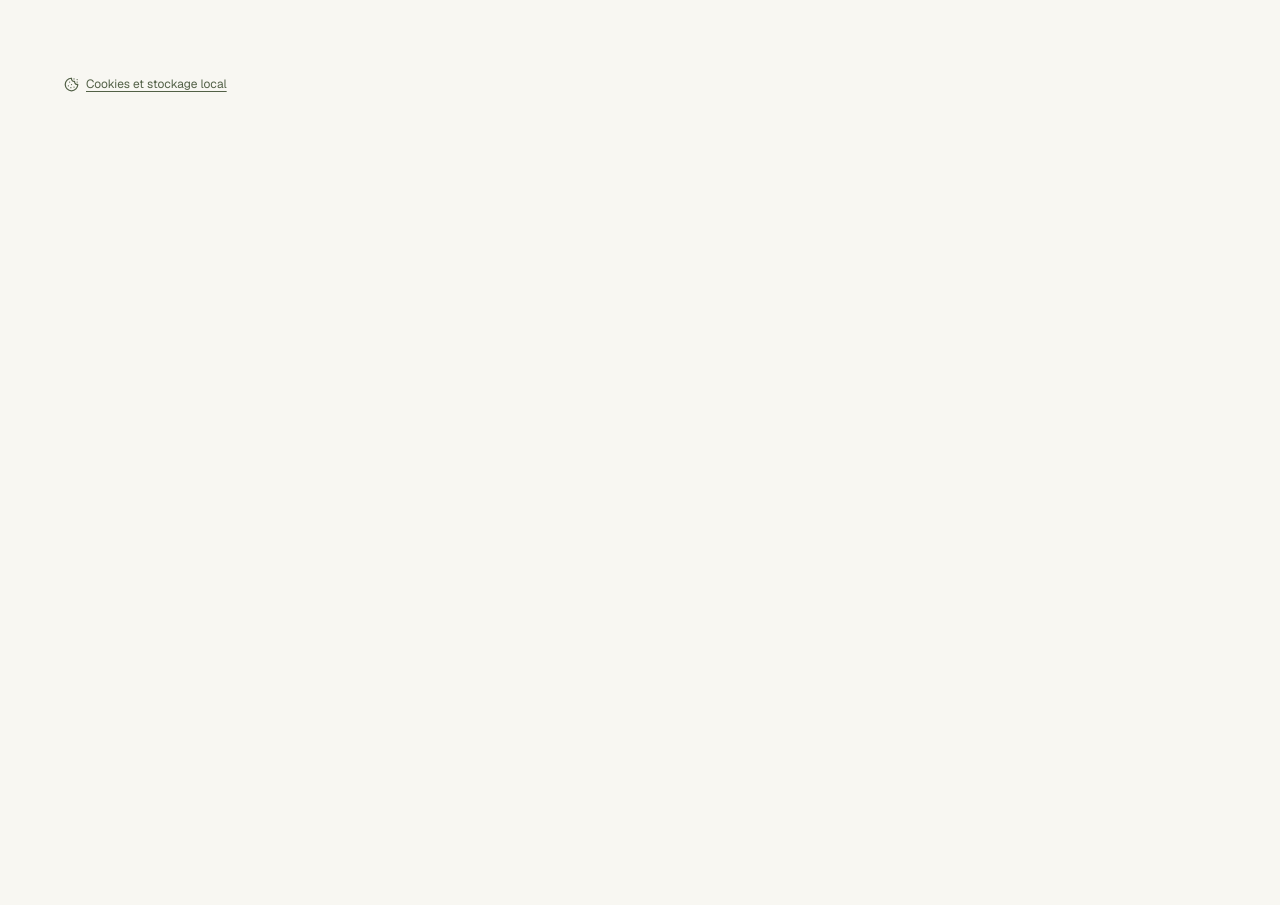
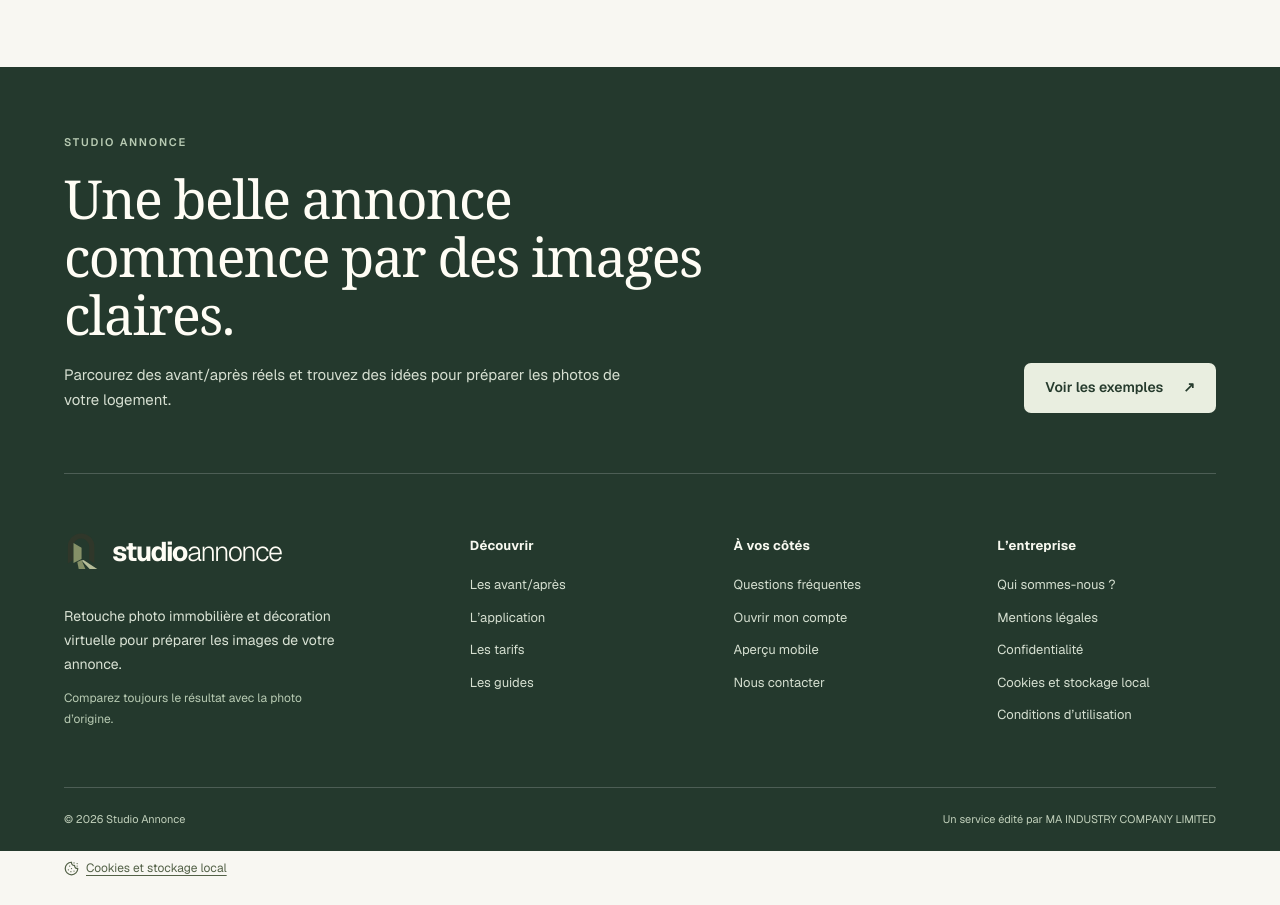
Before and after one commit to xSARRASx/studio-annonce, a Next.js app in the folder web/: page /cookies in a window 1280 px wide. Shown: the part 1360-2265 px from the top of the page. Before the commit the page ends 1481 px from the top, so only its background shows below. Built offline with nearby package versions, Linux system fonts and the light colour scheme.

Commit message:
Unifier le pied de page public Studio Annonce

```diff
--- a/web/app/conditions-utilisation/page.tsx
+++ b/web/app/conditions-utilisation/page.tsx
@@ -2,6 +2,7 @@ import type { Metadata } from "next";
 import Link from "next/link";
 import { ArrowLeft, FileText } from "lucide-react";
 import { Logo } from "@/components/logo";
+import { SiteFooter } from "@/components/site-footer";
 
 export const metadata: Metadata = {
   title: "Conditions d’utilisation · Studio Annonce",
@@ -10,7 +11,7 @@ export const metadata: Metadata = {
 };
 
 export default function ConditionsUtilisationPage() {
-  return <main className="privacy-page">
+  return <><main className="privacy-page">
     <header><Logo taille="size-10"/><Link href="/"><ArrowLeft size={16}/> Retour au site</Link></header>
     <article>
       <p className="privacy-eyebrow"><FileText size={15}/> LE SERVICE</p>
@@ -29,5 +30,5 @@ export default function ConditionsUtilisationPage() {
       <section><h2>Données et assistance</h2><p>La <Link href="/confidentialite/">politique de confidentialité</Link> explique le traitement des données du compte ; la <Link href="/cookies/">page Cookies et stockage local</Link> décrit les données gardées dans le navigateur. Pour une question sur le service ou votre compte, écrivez à <a href="mailto:contact@studioannonce.fr">contact@studioannonce.fr</a>.</p></section>
       <p className="privacy-note">Dernière mise à jour : 3 octobre 2026.</p>
     </article>
-  </main>;
+  </main><SiteFooter /></>;
 }
--- a/web/app/confidentialite/page.tsx
+++ b/web/app/confidentialite/page.tsx
@@ -2,6 +2,7 @@ import type { Metadata } from "next";
 import Link from "next/link";
 import { ArrowLeft, Cookie, Mail, ShieldCheck } from "lucide-react";
 import { Logo } from "@/components/logo";
+import { SiteFooter } from "@/components/site-footer";
 
 export const metadata: Metadata = {
   alternates: { canonical: "/confidentialite/" },
@@ -10,7 +11,7 @@ export const metadata: Metadata = {
 };
 
 export default function Confidentialite() {
-  return <main className="privacy-page">
+  return <><main className="privacy-page">
     <header><Logo taille="size-10"/><Link href="/"><ArrowLeft size={16}/> Retour au site</Link></header>
     <article>
       <p className="privacy-eyebrow"><ShieldCheck size={15}/> VIE PRIVÉE</p>
@@ -27,5 +28,5 @@ export default function Confidentialite() {
       <section><h2>Vos droits</h2><p><Mail size={16}/> Pour exercer vos droits ou poser une question, écrivez à <a href="mailto:contact@studioannonce.fr">contact@studioannonce.fr</a>. Vous pouvez aussi saisir la <a href="https://www.cnil.fr/fr/plaintes" target="_blank" rel="noopener noreferrer">CNIL</a> si vous estimez que vos droits ne sont pas respectés.</p></section>
       <p className="privacy-note"><Cookie size={16}/> Dernière mise à jour : 3 octobre 2026.</p>
     </article>
-  </main>;
+  </main><SiteFooter /></>;
 }
--- a/web/app/cookies/page.tsx
+++ b/web/app/cookies/page.tsx
@@ -2,6 +2,7 @@ import type { Metadata } from "next";
 import Link from "next/link";
 import { ArrowLeft, Cookie, ShieldCheck } from "lucide-react";
 import { Logo } from "@/components/logo";
+import { SiteFooter } from "@/components/site-footer";
 
 export const metadata: Metadata = {
   title: "Cookies et stockage local · Studio Annonce",
@@ -10,7 +11,7 @@ export const metadata: Metadata = {
 };
 
 export default function CookiesPage() {
-  return <main className="privacy-page">
+  return <><main className="privacy-page">
     <header><Logo taille="size-10"/><Link href="/"><ArrowLeft size={16}/> Retour au site</Link></header>
     <article>
       <p className="privacy-eyebrow"><Cookie size={15}/> NAVIGATEUR</p>
@@ -24,5 +25,5 @@ export default function CookiesPage() {
       <section><h2>Si les outils changent</h2><p>Un outil de mesure ou de publicité nécessitant votre accord ne sera pas activé sans une information adaptée et, lorsque la loi l’exige, votre consentement préalable.</p></section>
       <p className="privacy-note"><ShieldCheck size={16}/> Dernière mise à jour : 3 octobre 2026.</p>
     </article>
-  </main>;
+  </main><SiteFooter /></>;
 }
--- a/web/app/demo/landing.tsx
+++ b/web/app/demo/landing.tsx
@@ -22,6 +22,6 @@ return <>
         <LxVideo/>
         <section className="pg-blog-teaser"><div><span className="section-kicker">LE BLOG DU STUDIO</span><h2>De belles photos,<br/><em>ça se prépare aussi.</em></h2><p>Retouche de lumière, décoration virtuelle, choix des images : des repères concrets pour présenter votre logement. Commencez par <Link href="/blog/photos-immobilieres-smartphone/">photographier une pièce au smartphone</Link> ou <Link href="/blog/home-staging-virtuel-photo-annonce/">comprendre le home staging virtuel</Link>.</p></div><Link className="button outlined" href="/blog/">Lire nos conseils <ArrowRight size={17}/></Link></section>
         <section className="pricing-preview" aria-labelledby="pricing-title"><div className="pricing-preview-copy"><span className="section-kicker">LES TARIFS, TOUT SIMPLEMENT</span><h2 id="pricing-title">Une belle photo.<br/><em>À votre rythme.</em></h2><p>Des packs sans abonnement. Plus vous créez, moins chaque photo coûte.</p><Link className="button dark" href="/tarifs/">Découvrir les tarifs <ArrowUpRight size={18}/></Link></div><div className="price-preview-card"><span className="price-preview-icon"><Images size={26}/></span><p>À partir de</p><div className="preview-amount">9,99 <span>€ / 10 crédits</span></div><div className="price-preview-rule"/><p className="price-preview-benefit"><Check size={17}/> 1 photo HD = 1 crédit</p><p className="price-preview-benefit"><Check size={17}/> Jusqu’à 0,60 € la photo</p><p className="price-preview-benefit"><Check size={17}/> Sans abonnement</p><span className="preview-fineprint">Achats ouverts après validation de la retouche</span></div></section>
-      </main><footer><Brand onClick={() => window.scrollTo({ top: 0, behavior: "smooth" })}/><nav aria-label="Liens utiles"><Link href="/application/">Application</Link><Link href="/aide/">Aide</Link><Link href="/blog/">Blog</Link><Link href="/tarifs/">Tarifs</Link><Link href="/mobile-preview/">Aperçu mobile</Link><Link href="/entreprise/">L’entreprise</Link><Link href="/mentions-legales/">Mentions légales</Link><Link href="/confidentialite/">Confidentialité</Link><Link href="/cookies/">Cookies</Link><Link href="/conditions-utilisation/">Conditions d’utilisation</Link></nav></footer>
+      </main>
     </>;
 }
--- a/web/app/entreprise/page.tsx
+++ b/web/app/entreprise/page.tsx
@@ -2,6 +2,7 @@ import type { Metadata } from "next";
 import Link from "next/link";
 import { ArrowLeft, Building2 } from "lucide-react";
 import { Logo } from "@/components/logo";
+import { SiteFooter } from "@/components/site-footer";
 
 export const metadata: Metadata = {
   title: "L’entreprise derrière Studio Annonce | Studio Annonce",
@@ -15,7 +16,7 @@ export const metadata: Metadata = {
 };
 
 export default function EntreprisePage() {
-  return <main className="privacy-page">
+  return <><main className="privacy-page">
     <header><Logo taille="size-10"/><Link href="/"><ArrowLeft size={16}/> Retour au site</Link></header>
     <article>
       <p className="privacy-eyebrow"><Building2 size={15}/> À PROPOS</p>
@@ -29,5 +30,5 @@ export default function EntreprisePage() {
       <section><h2>Nous contacter</h2><p>Pour une question sur le service, une photo ou votre compte, écrivez à <a href="mailto:contact@studioannonce.fr">contact@studioannonce.fr</a>. Pour vos données personnelles, consultez aussi la <Link href="/confidentialite/">politique de confidentialité</Link>.</p></section>
       <p className="privacy-note">Dernière mise à jour : 3 octobre 2026.</p>
     </article>
-  </main>;
+  </main><SiteFooter /></>;
 }
--- a/web/app/mentions-legales/page.tsx
+++ b/web/app/mentions-legales/page.tsx
@@ -2,6 +2,7 @@ import type { Metadata } from "next";
 import Link from "next/link";
 import { ArrowLeft, FileText } from "lucide-react";
 import { Logo } from "@/components/logo";
+import { SiteFooter } from "@/components/site-footer";
 
 export const metadata: Metadata = {
   title: "Mentions légales · Studio Annonce",
@@ -10,7 +11,7 @@ export const metadata: Metadata = {
 };
 
 export default function MentionsLegalesPage() {
-  return <main className="privacy-page">
+  return <><main className="privacy-page">
     <header><Logo taille="size-10"/><Link href="/"><ArrowLeft size={16}/> Retour au site</Link></header>
     <article>
       <p className="privacy-eyebrow"><FileText size={15}/> INFORMATIONS SUR LE SITE</p>
@@ -25,5 +26,5 @@ export default function MentionsLegalesPage() {
       <section><h2>Données personnelles</h2><p>La <Link href="/confidentialite/">politique de confidentialité</Link> décrit les données du compte et des créations. La <Link href="/cookies/">page Cookies et stockage local</Link> explique ce qui reste dans le navigateur.</p></section>
       <p className="privacy-note">Dernière mise à jour : 3 octobre 2026.</p>
     </article>
-  </main>;
+  </main><SiteFooter /></>;
 }
--- a/web/app/page.tsx
+++ b/web/app/page.tsx
@@ -2,6 +2,7 @@ import Landing from "./demo/landing";
 import type { Metadata } from "next";
 import "./demo/studio.css";
 import "./public-contrast.css";
+import { SiteFooter } from "@/components/site-footer";
 
 export const metadata: Metadata = {
   title: "Studio Annonce — retouche photo immobilière et décoration virtuelle",
@@ -18,5 +19,5 @@ export default function Accueil() {
       { "@type": "WebSite", "@id": "https://studioannonce.fr/#website", name: "Studio Annonce", alternateName: "StudioAnnonce", url: "https://studioannonce.fr/", inLanguage: "fr-FR", publisher: { "@id": "https://studioannonce.fr/#organization" } },
     ],
   };
-  return <div className="studio-demo seo-home"><script type="application/ld+json" dangerouslySetInnerHTML={{ __html: JSON.stringify(structured).replace(/</g, "\\u003c") }} /><Landing /></div>;
+  return <div className="studio-demo seo-home"><script type="application/ld+json" dangerouslySetInnerHTML={{ __html: JSON.stringify(structured).replace(/</g, "\\u003c") }} /><Landing /><SiteFooter /></div>;
 }
--- /dev/null
+++ b/web/components/site-footer.css
@@ -0,0 +1,25 @@
+.site-footer{box-sizing:border-box;width:100%;background:#24392d;color:#f6f5eb;font-family:var(--font-geist-sans),Arial,sans-serif}
+.site-footer *{box-sizing:border-box}
+.site-footer-inner{max-width:1350px;margin:0 auto;padding:0 5%}
+.site-footer-invite{display:flex;align-items:end;justify-content:space-between;gap:40px;padding:67px 0 60px;border-bottom:1px solid #ffffff30}
+.site-footer-kicker{display:block;font-size:11px;font-weight:600;letter-spacing:1.8px;color:#b8cbb3;margin-bottom:19px}
+.site-footer-invite h2{max-width:650px;margin:0;font-family:Georgia,serif;font-size:clamp(34px,4.2vw,57px);font-weight:400;line-height:1.08;letter-spacing:-1.6px;color:#fffdf5}
+.site-footer-invite p{max-width:580px;margin:18px 0 0;font-size:15px;line-height:1.7;color:#d6dfd1}
+.site-footer-cta{display:inline-flex;align-items:center;justify-content:center;gap:20px;min-height:50px;padding:12px 21px;border-radius:7px;background:#e9eee0;color:#263b2d!important;font-size:14px;font-weight:600;white-space:nowrap;text-decoration:none!important}
+.site-footer-cta:hover{background:#fffdf5}
+.site-footer-columns{display:grid;grid-template-columns:minmax(230px,1.65fr) repeat(3,minmax(135px,1fr));gap:45px;padding:55px 0 58px}
+.site-footer-brand{display:inline-flex;align-items:center;gap:10px;color:#fffdf5!important;text-decoration:none!important;font-size:27px;font-weight:650;letter-spacing:-1.4px;line-height:1}
+.site-footer-brand img{display:block;width:38px;height:45px;object-fit:contain}
+.site-footer-brand>span>span{font-weight:350}
+.site-footer-about p{max-width:285px;margin:24px 0 12px;font-size:14px;line-height:1.7;color:#dae3d5}
+.site-footer-about-note{display:block;max-width:285px;font-size:12px;line-height:1.7;color:#b8cbb3}
+.site-footer-columns nav{display:flex;flex-direction:column;align-items:flex-start;gap:13px;min-width:0}
+.site-footer-columns nav h2{margin:7px 0 7px;color:#f7f8ef;font-size:13px;font-weight:650;letter-spacing:.2px}
+.site-footer-columns nav a{color:#d5dfd0!important;font-size:13px;line-height:1.5;text-decoration:none!important}
+.site-footer-columns nav a:hover{text-decoration:underline!important;text-underline-offset:4px;color:#fff!important}
+.site-footer-bottom{display:flex;align-items:center;justify-content:space-between;gap:18px;min-height:64px;padding:17px 0;border-top:1px solid #ffffff30;font-size:11px;line-height:1.5;color:#c1d0bb}
+.site-footer a:focus-visible{outline:3px solid #e9eee0;outline-offset:4px}
+.studio-demo .site-footer{display:block;max-width:none;margin:0;padding:0;border:0;color:#f6f5eb;font-size:14px}
+.studio-demo .site-footer nav{display:flex;width:auto;justify-content:flex-start;gap:13px;font-size:13px}
+@media(max-width:900px){.site-footer-columns{grid-template-columns:repeat(2,minmax(0,1fr));gap:40px}.site-footer-about{grid-column:1/-1}.site-footer-invite{align-items:flex-start;flex-direction:column;gap:26px}}
+@media(max-width:600px){.site-footer-inner{padding:0 6%}.site-footer-invite{padding:50px 0 42px}.site-footer-invite h2{font-size:37px}.site-footer-invite p{font-size:14px}.site-footer-cta{width:100%}.site-footer-columns{grid-template-columns:repeat(2,minmax(0,1fr));gap:36px 18px;padding:42px 0}.site-footer-about{grid-column:1/-1}.site-footer-about p{margin-top:18px}.site-footer-columns nav h2{font-size:12px}.site-footer-columns nav a{font-size:12px}.site-footer-bottom{align-items:flex-start;flex-direction:column;gap:5px;padding:19px 0}.studio-demo .site-footer nav{width:auto;gap:13px}}
--- /dev/null
+++ b/web/components/site-footer.tsx
@@ -0,0 +1,61 @@
+import Image from "next/image";
+import Link from "next/link";
+import "./site-footer.css";
+
+const base = process.env.NEXT_PUBLIC_BASE_PATH || "";
+
+export function SiteFooter() {
+  return <footer className="site-footer">
+    <div className="site-footer-inner">
+      <div className="site-footer-invite">
+        <div>
+          <span className="site-footer-kicker">STUDIO ANNONCE</span>
+          <h2>Une belle annonce commence par des images claires.</h2>
+          <p>Parcourez des avant/après réels et trouvez des idées pour préparer les photos de votre logement.</p>
+        </div>
+        <Link className="site-footer-cta" href="/exemples/">Voir les exemples <span aria-hidden="true">↗</span></Link>
+      </div>
+
+      <div className="site-footer-columns">
+        <div className="site-footer-about">
+          <Link className="site-footer-brand" href="/" aria-label="Studio Annonce, accueil">
+            <Image src={`${base}/demo/porte-lumineuse.svg`} alt="" width={38} height={45} />
+            <span>studio<span>annonce</span></span>
+          </Link>
+          <p>Retouche photo immobilière et décoration virtuelle pour préparer les images de votre annonce.</p>
+          <span className="site-footer-about-note">Comparez toujours le résultat avec la photo d’origine.</span>
+        </div>
+
+        <nav aria-label="Découvrir Studio Annonce">
+          <h2>Découvrir</h2>
+          <Link href="/exemples/">Les avant/après</Link>
+          <Link href="/application/">L’application</Link>
+          <Link href="/tarifs/">Les tarifs</Link>
+          <Link href="/blog/">Les guides</Link>
+        </nav>
+
+        <nav aria-label="Utiliser Studio Annonce">
+          <h2>À vos côtés</h2>
+          <Link href="/aide/">Questions fréquentes</Link>
+          <Link href="/connexion/">Ouvrir mon compte</Link>
+          <Link href="/mobile-preview/">Aperçu mobile</Link>
+          <a href="mailto:contact@studioannonce.fr">Nous contacter</a>
+        </nav>
+
+        <nav aria-label="Entreprise et informations légales">
+          <h2>L’entreprise</h2>
+          <Link href="/entreprise/">Qui sommes-nous ?</Link>
+          <Link href="/mentions-legales/">Mentions légales</Link>
+          <Link href="/confidentialite/">Confidentialité</Link>
+          <Link href="/cookies/">Cookies et stockage local</Link>
+          <Link href="/conditions-utilisation/">Conditions d’utilisation</Link>
+        </nav>
+      </div>
+
+      <div className="site-footer-bottom">
+        <span>© 2026 Studio Annonce</span>
+        <span>Un service édité par MA INDUSTRY COMPANY LIMITED</span>
+      </div>
+    </div>
+  </footer>;
+}
```
Also changed, not shown: web/app/demo/aide/PublicChrome.tsx (+2 -18 lines), 2 other files (tests, documents, lock files or other folders).
